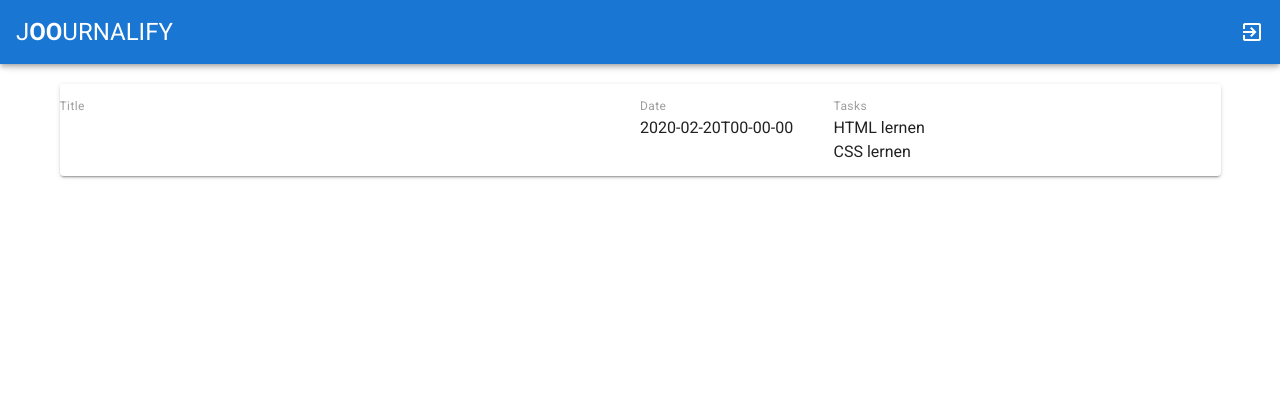
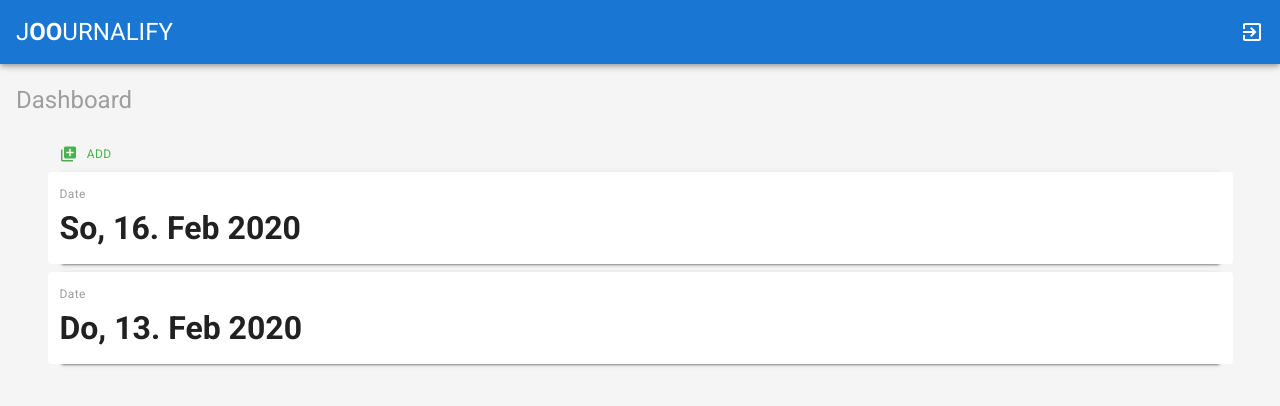
Before and after one commit to GeneTv/joournalify, a Vue app in the folder client/: page / in a window 1280 px wide. Shown: the top 406 px of the page. Built offline with nearby package versions, Linux system fonts and the light colour scheme; no server answers; sample sign-in values are in the browser's storage.

Commit message:
Done some stuff :)

```diff
--- a/client/src/App.vue
+++ b/client/src/App.vue
@@ -28,3 +28,9 @@ export default {
   }
 };
 </script>
+
+<style>
+.theme--light.v-application {
+  background: #F5F5F5 !important;
+}
+</style>
--- a/client/src/plugins/vuetify.js
+++ b/client/src/plugins/vuetify.js
@@ -3,4 +3,16 @@ import Vuetify from 'vuetify/lib';
 
 Vue.use(Vuetify);
 
-export default new Vuetify();
+export default new Vuetify({
+  theme: {
+    options: {
+      customProperties: true,
+    },
+    themes: {
+      light: {
+        background: '#292930',
+      },
+    },
+    light: true,
+  },
+});
--- a/client/src/views/Dashboard.vue
+++ b/client/src/views/Dashboard.vue
@@ -1,28 +1,28 @@
 <template>
-  <v-content>
+  <v-content class="mx-4 mb-4">
+    <h1 class="headline grey--text mt-5">Dashboard</h1>
 
 
     <v-container class="my-5">
-      <v-card v-for="entry in entries" :key="entry.id"  router :to="`details/${entry.id}`">
-        <v-layout row wrap :class="`pa-3 project`">
 
+      <v-layout row class="mb-3">
+        <v-btn text color="success text--grey">
+          <v-icon left>add_to_photos</v-icon>
+          <span class="caption">Add</span>
+        </v-btn>
+      </v-layout>
+
+      <h1 class="mt-12 text-center grey--text" v-if="entries.length == 0">No entries found</h1>
+      <v-card text class="mb-5 elevation-2" v-for="entry in entries" :key="entry.id" router :to="`/details/${entry.id}`">
+        <v-layout row wrap :class="`pa-3 entry`">
           <v-flex xs12 md6>
-            <div class="caption grey--text">Title</div>
-            <div>{{ entry.title }}</div>
+            <div class="caption grey--text">Date</div>
+            <h1>{{ translateDate(entry.date) }}</h1>
           </v-flex>
-          <v-flex xs6 sm4 md2>
-            <div class="caption grey--text">Date</div>
-            <div>{{ entry.date }}</div>
-          </v-flex>
-
-          <v-flex xs6 sm4 md2>
-            <div class="caption grey--text">Tasks</div>
-
-            <div v-for="task in entry.tasks" :key="task">{{ task }}</div>
-          </v-flex>
-
         </v-layout>
       </v-card>
+
+
     </v-container>
 
   </v-content>
@@ -38,7 +38,23 @@ export default {
 
         {
           id: "Yasvbkw7rMZmtByuB68o",
-          date: "2020-02-20T00-00-00",
+          date: 1581883304354,
+          tasks: [
+            "HTML lernen",
+            "CSS lernen"
+          ],
+          completed: [
+            "",
+            ""
+          ],
+          reflection: "Testtext",
+          notes: "",
+          feedback: [
+            { author: "Michael Kellenberger", text: "Hey! Super Sache! Gute Note kommt." }
+          ]
+        },{
+          id: "Yasvbkw7rMZmtByuB689",
+          date: 1581583304354,
           tasks: [
             "HTML lernen",
             "CSS lernen"
@@ -54,11 +70,22 @@ export default {
           ]
         }
 
-      ]
+      ],
     }
   },
-  methods() {
-
+  methods: {
+    translateDate(timestamp) {
+      var date = new Date(timestamp)
+      var days = ['So', 'Mo', 'Di', 'Mi', 'Do', 'Fr', 'Sa']
+      var months = ['Jan', 'Feb', 'Mar', 'Apr', 'May', 'Jun', 'Jul', 'Aug', 'Sep', 'Oct', 'Nov', 'Dec']
+      return `${days[date.getDay()]}, ${date.getDate()}. ${months[date.getMonth()]} ${date.getFullYear()}`
+    }
   }
 }
 </script>
+
+<style scoped>
+.entry {
+  background: #fff;
+}
+</style>
--- a/client/src/views/Details.vue
+++ b/client/src/views/Details.vue
@@ -1,6 +1,10 @@
 <template>
   <v-content class="mx-4 mb-4">
-    <h1 class="subheading">Test</h1>
+    <h1 class="headline grey--text mt-5">Details</h1>
+
+
+
+
   </v-content>
 </template>
 
@@ -8,11 +12,21 @@
 export default {
   data() {
     return {
+      entry: {
 
+      }
     }
   },
   created() {
     /* TODO: Load data from 'this.$route.params.id' */
+  },
+  methods: {
+    translateDate(timestamp) {
+      var date = new Date(timestamp)
+      var days = ['So', 'Mo', 'Di', 'Mi', 'Do', 'Fr', 'Sa']
+      var months = ['Jan', 'Feb', 'Mar', 'Apr', 'May', 'Jun', 'Jul', 'Aug', 'Sep', 'Oct', 'Nov', 'Dec']
+      return `${days[date.getDay()]}, ${date.getDate()}. ${months[date.getMonth()]} ${date.getFullYear()}`
+    }
   }
 }
 </script>
--- a/client/src/views/Login.vue
+++ b/client/src/views/Login.vue
@@ -1,5 +1,4 @@
 <template>
-  <v-content>
   <v-container fluid fill-height>
     <v-layout align-center justify-center>
       <v-flex xs12 sm8 md4>
@@ -39,7 +38,6 @@
       </v-flex>
     </v-layout>
   </v-container>
-  </v-content>
 </template>
 
 <script>
```
Lines whose indentation alone changed are shown as unchanged.
